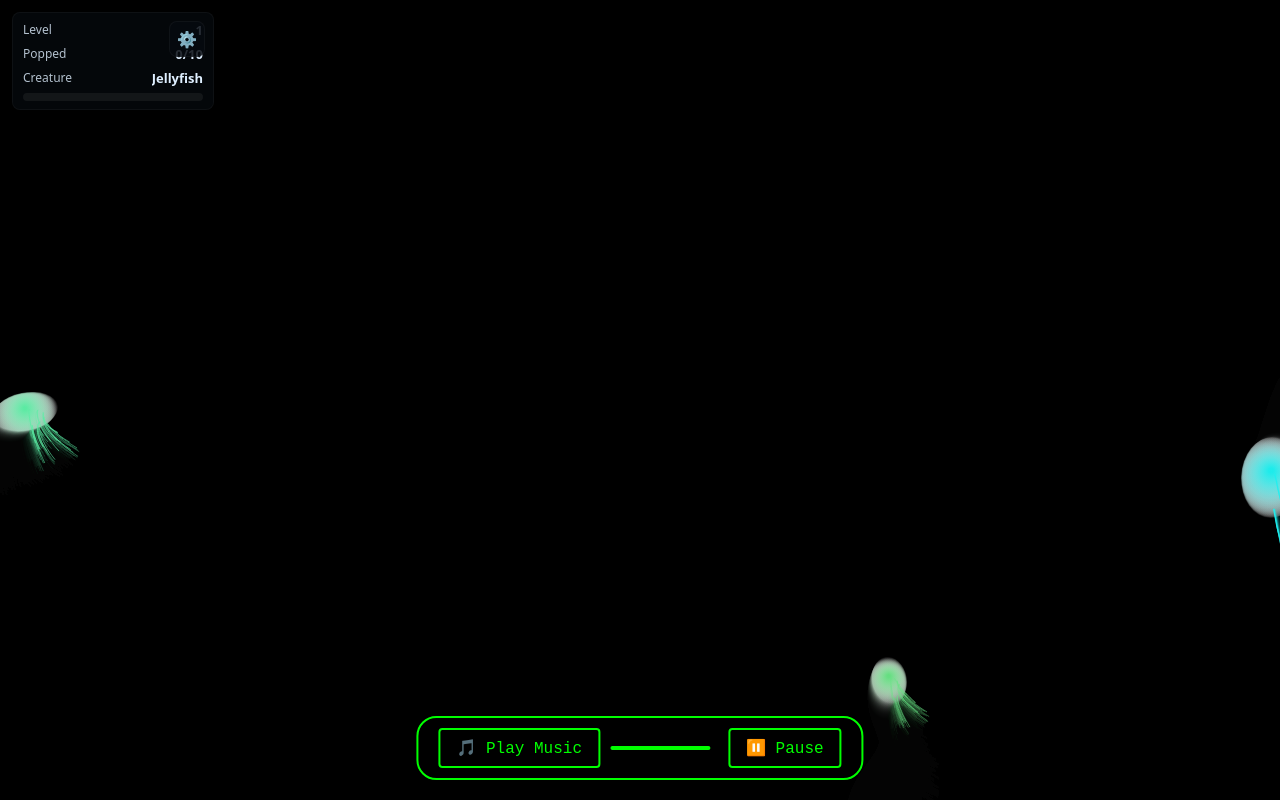
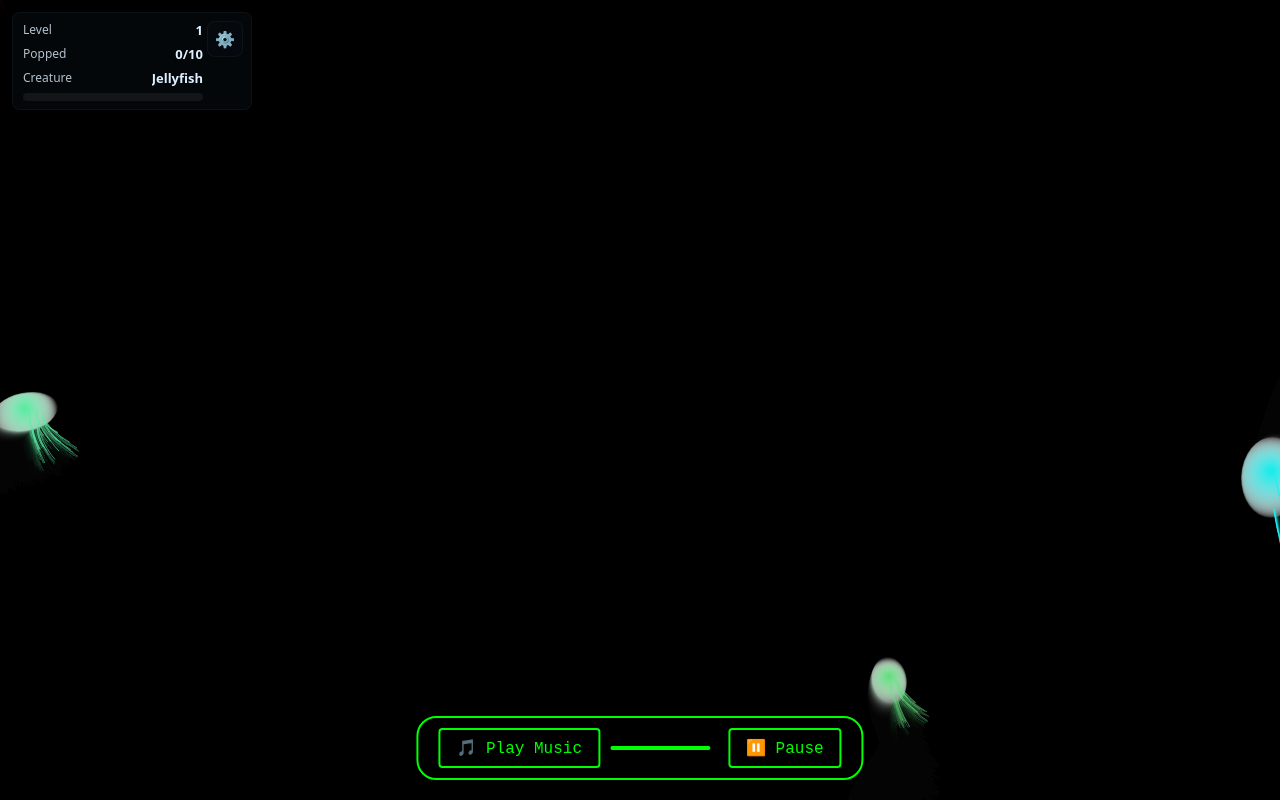
Before and after one commit to clewellyn/colorful-cursor-trail, a plain HTML site: page 2.html in a window 1280 px wide. Drawn offline with Linux system fonts and the light colour scheme.

Commit message:
UX: avoid HUD overlap by adding right padding to HUD for gear button

```diff
--- a/1.css
+++ b/1.css
@@ -66,7 +66,7 @@ body {
 }
 
 /* small ear/settings toggle button */
-.game-hud { position: fixed; left: 12px; top: 12px; width: 180px; background: rgba(8,12,18,0.6); border: 1px solid rgba(255,255,255,0.04); padding: 8px 10px; border-radius: 8px; z-index: 2500; color: #dfefff; font-family: system-ui, -apple-system, 'Segoe UI', Roboto, 'Helvetica Neue', Arial; font-size: 13px; }
+.game-hud { position: fixed; left: 12px; top: 12px; width: 180px; background: rgba(8,12,18,0.6); border: 1px solid rgba(255,255,255,0.04); padding: 8px 48px 8px 10px; border-radius: 8px; z-index: 2500; color: #dfefff; font-family: system-ui, -apple-system, 'Segoe UI', Roboto, 'Helvetica Neue', Arial; font-size: 13px; }
 .game-hud .settings-toggle {
     position: absolute;
     right: 8px;
@@ -231,7 +231,7 @@ body {
     width: 180px;
     background: rgba(8,12,18,0.6);
     border: 1px solid rgba(255,255,255,0.04);
-    padding: 8px 10px;
+    padding: 8px 48px 8px 10px; /* extra right padding to avoid overlap with gear */
     border-radius: 8px;
     z-index: 2500;
     color: #dfefff;
```
